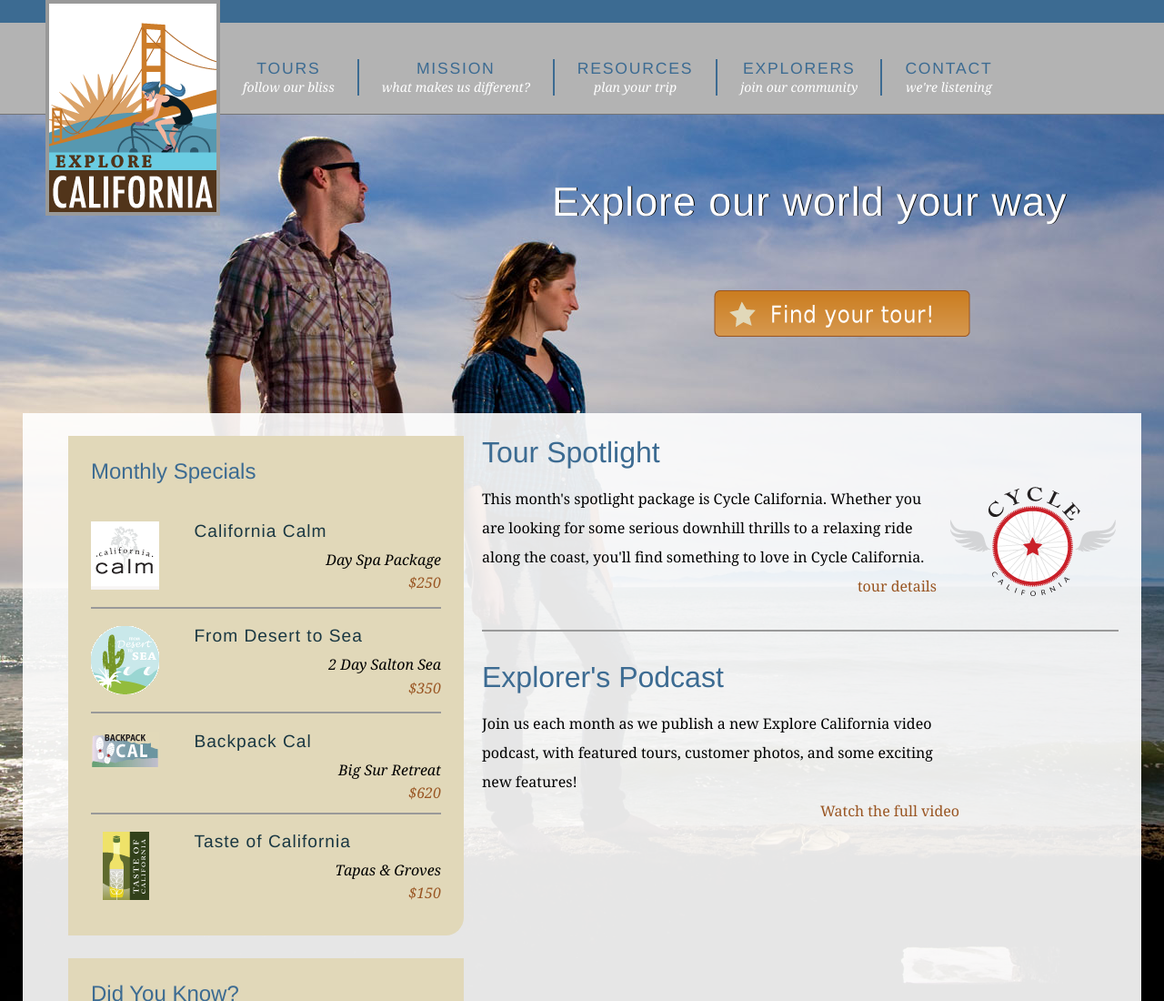
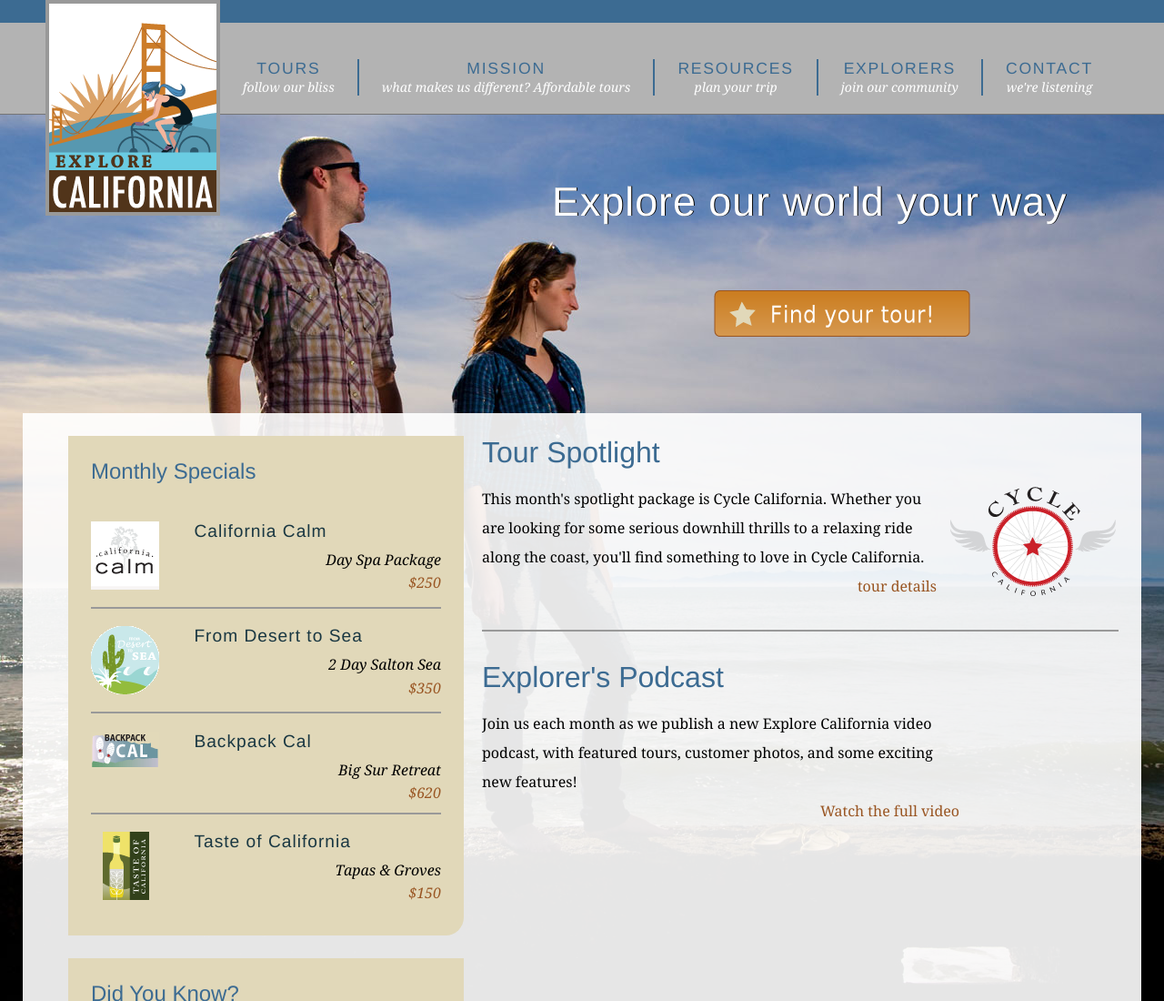
Before and after one commit to devdump/explore_california, a plain HTML site: page index.html in a window 1280 px wide. Shown: the top 1100 px of the page at 91% size. Drawn offline with Linux system fonts and the light colour scheme.

Commit message:
modified

```diff
--- a/index.html
+++ b/index.html
@@ -29,7 +29,7 @@
                 <li><a href="tours.html" title="find tours">Tour Finder</a></li>
               </ul>
             </li>
-            <li><a href="mission.html" title="What we believe">Mission <br /><span class="tagline">what makes us different?</span></a></li>
+            <li><a href="mission.html" title="What we believe">Mission <br /><span class="tagline">what makes us different? Affordable tours</span></a></li>
             <li><a href="resources.html" title="planning resources">Resources <br /><span class="tagline">plan your trip</span></a>
               <ul>
                 <li><a href="resources/faq.html" title="Got questions?">Tour FAQs</a></li>
```
